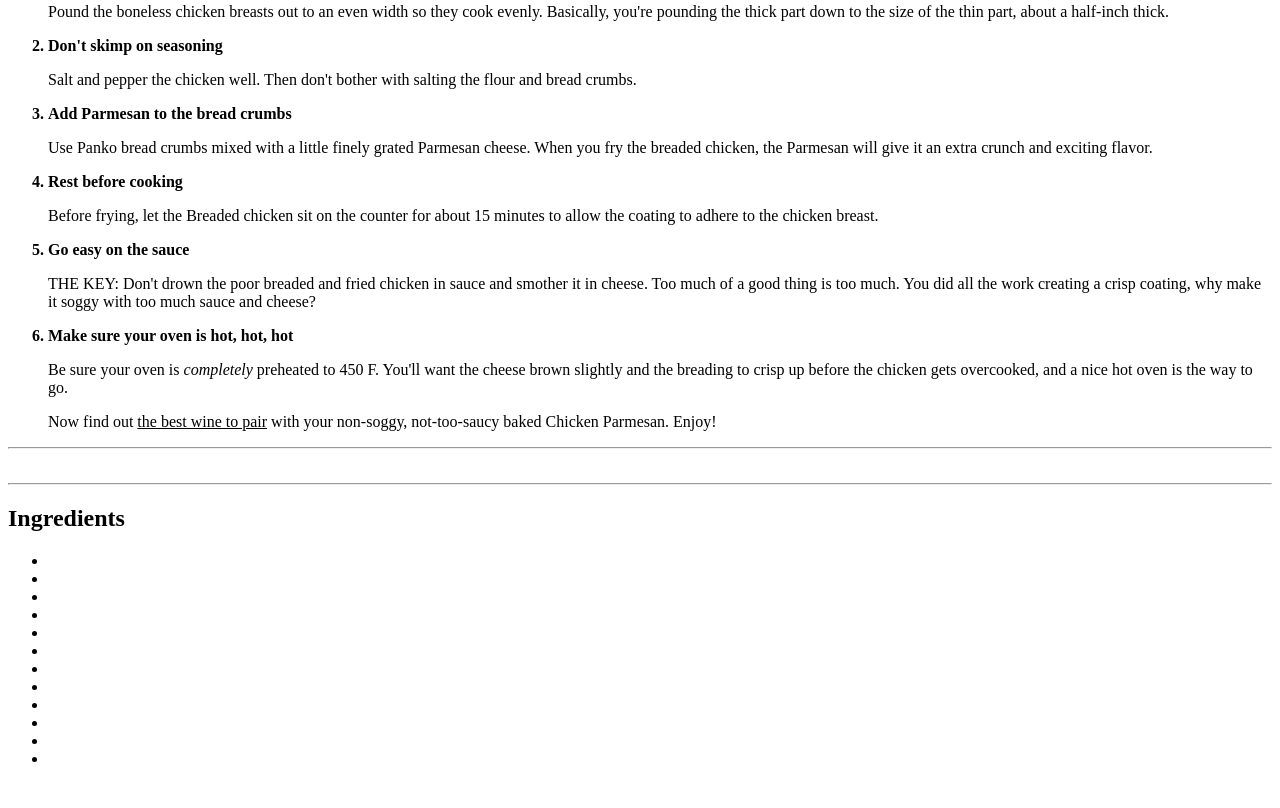
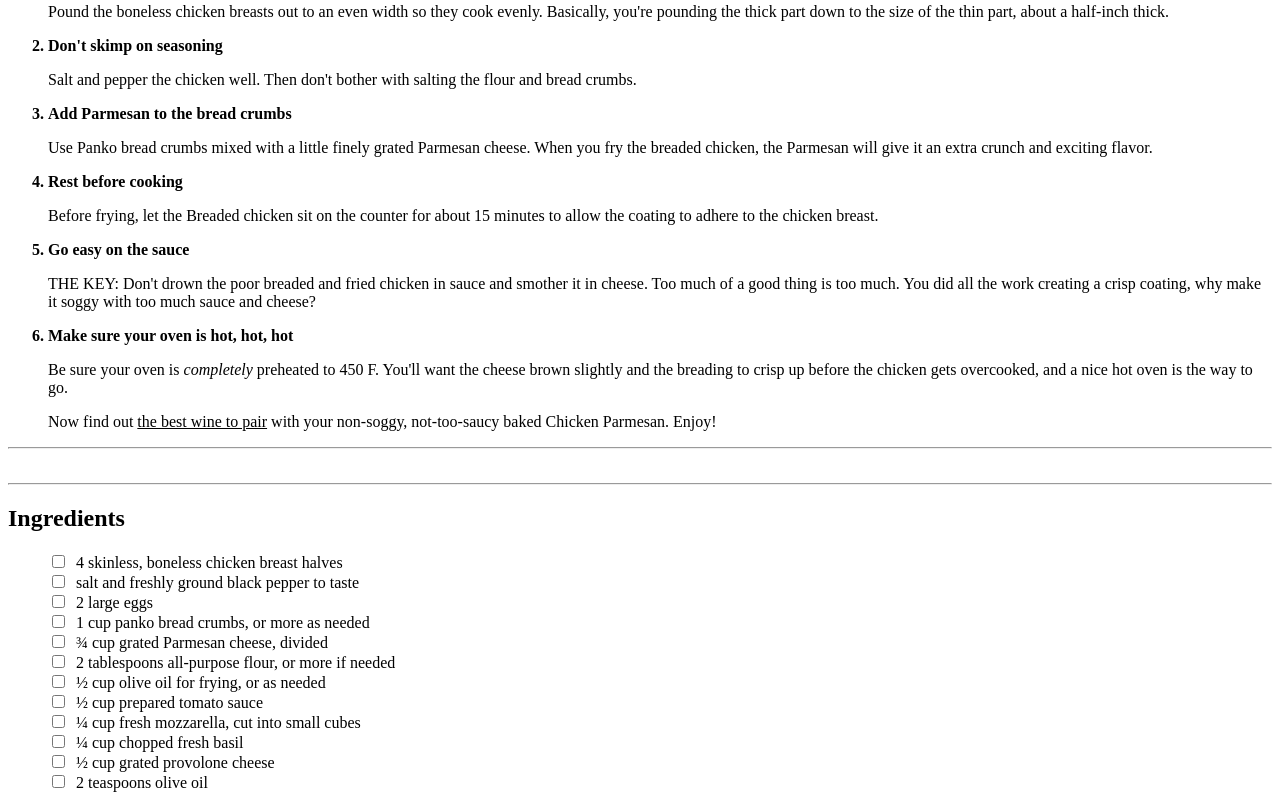
Before and after one commit to andriel300/odin-recipes, a plain HTML site: page recipes/chicken-parmesan.html in a window 1280 px wide. Shown: the part 446-1254 px from the top of the page. Before the commit the page ends 1230 px from the top, so only its background shows below. Drawn offline with Linux system fonts and the light colour scheme.

Commit message:
Create Ingredients

```diff
--- a/recipes/chicken-parmesan.html
+++ b/recipes/chicken-parmesan.html
@@ -91,19 +91,23 @@
         <div>
             <h2>Ingredients</h2>
 
-            <ul>
-                <li></li>
-                <li></li>
-                <li></li>
-                <li></li>
-                <li></li>
-                <li></li>
-                <li></li>
-                <li></li>
-                <li></li>
-                <li></li>
-                <li></li>
-                <li></li>
+            <ul style="list-style-type: none;">
+                <td>
+
+                    <li><input type="checkbox" name="name1" />&nbsp; 4 skinless, boneless chicken breast halves</li>
+                    <li><input type="checkbox" name="name1" />&nbsp; salt and freshly ground black pepper to taste</li>
+                    <li><input type="checkbox" name="name1" />&nbsp; 2 large eggs</li>
+                    <li><input type="checkbox" name="name1" />&nbsp; 1 cup panko bread crumbs, or more as needed</li>
+                    <li><input type="checkbox" name="name1" />&nbsp; ¾ cup grated Parmesan cheese, divided</li>
+                    <li><input type="checkbox" name="name1" />&nbsp; 2 tablespoons all-purpose flour, or more if needed</li>
+                    <li><input type="checkbox" name="name1" />&nbsp; ½ cup olive oil for frying, or as needed</li>
+                    <li><input type="checkbox" name="name1" />&nbsp; ½ cup prepared tomato sauce</li>
+                    <li><input type="checkbox" name="name1" />&nbsp; ¼ cup fresh mozzarella, cut into small cubes</li>
+                    <li><input type="checkbox" name="name1" />&nbsp; ¼ cup chopped fresh basil</li>
+                    <li><input type="checkbox" name="name1" />&nbsp; ½ cup grated provolone cheese</li>
+                    <li><input type="checkbox" name="name1" />&nbsp; 2 teaspoons olive oil</li>
+
+                </td>
             </ul>
         </div>
     </body>
```
